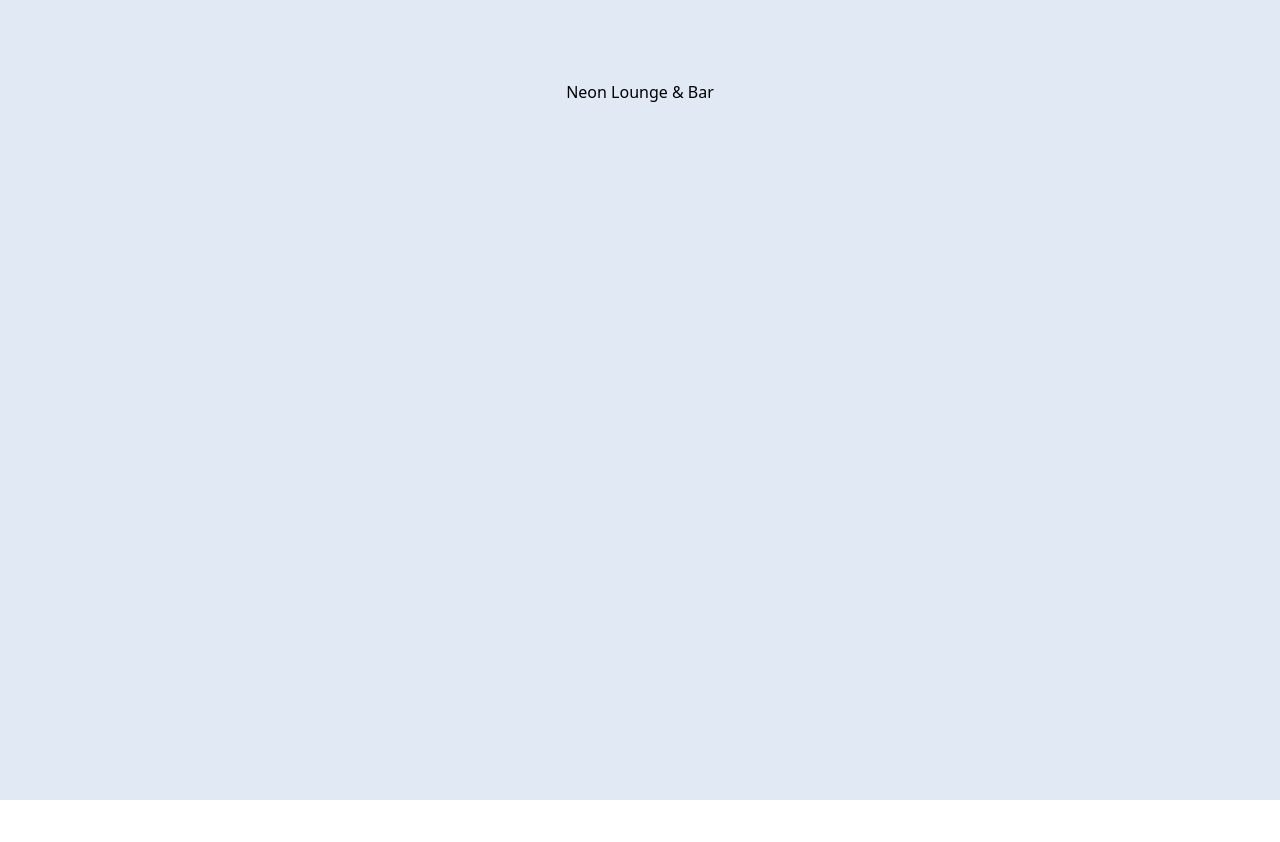
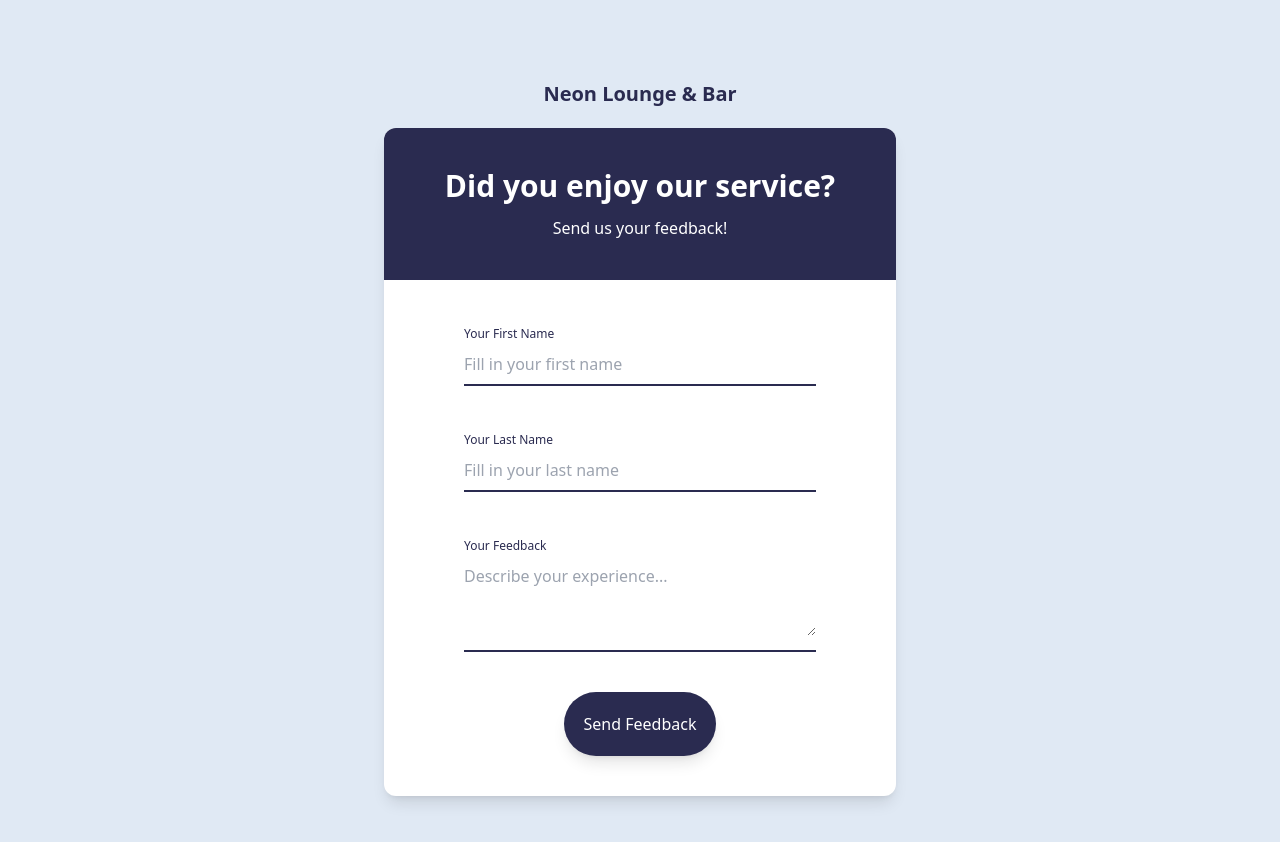
Before and after one commit to dpkreativ/feedback-form-template, a Next.js app: page / in a window 1280 px wide. Shown: the top 842 px of the page. Before the commit the page ends 800 px from the top, so only its background shows below. Built offline with nearby package versions, Linux system fonts and the light colour scheme.

Commit message:
Create and import feedback form - Created FeedbackForm.js component - Imported FeedbackForm component into index.js

```diff
--- /dev/null
+++ b/components/FeedbackForm.js
@@ -0,0 +1,54 @@
+import { Button, Input, TextArea } from './Inputs';
+
+export default function FeedbackForm() {
+  async function handleSubmit(e) {
+    e.preventDefault();
+  }
+
+  return (
+    <form
+      className="bg-white rounded-xl shadow-lg my-5"
+      onSubmit={handleSubmit}
+    >
+      {/* Form Header */}
+      <div className="bg-[#2A2B50] p-10 rounded-t-xl text-white text-center">
+        <h2 className="text-3xl font-bold mb-3">Did you enjoy our service?</h2>
+        <h3>Send us your feedback!</h3>
+      </div>
+
+      <div className="p-10 lg:px-20 text-[#2A2B50]">
+        {/* Form Content */}
+        <div>
+          {/* First Name */}
+          <Input
+            id={`firstName`}
+            label={`Your First Name`}
+            placeholder={`Fill in your first name`}
+            type={`text`}
+            onChange={(e) => console.log(e)}
+          />
+
+          {/* Last Name */}
+          <Input
+            id={`lastName`}
+            label={`Your Last Name`}
+            placeholder={`Fill in your last name`}
+            type={`text`}
+            onChange={(e) => console.log(e)}
+          />
+
+          {/* Feedback */}
+          <TextArea
+            id={`feedback`}
+            label={`Your Feedback`}
+            placeholder={`Describe your experience...`}
+            onChange={(e) => console.log(e)}
+          />
+        </div>
+
+        {/* Submit Button */}
+        <Button type={`submit`}>Send Feedback</Button>
+      </div>
+    </form>
+  );
+}
--- a/pages/index.js
+++ b/pages/index.js
@@ -1,4 +1,5 @@
 import Head from 'next/head';
+import FeedbackForm from '../components/FeedbackForm';
 import HomeLayout from '../components/layouts/HomeLayout';
 
 export default function Home() {
@@ -13,7 +14,14 @@ export default function Home() {
         <link rel="icon" href="/favicon.ico" />
       </Head>
 
-      <HomeLayout>Neon Lounge &amp; Bar</HomeLayout>
+      <HomeLayout>
+        <section className="w-full max-w-lg">
+          <h1 className="text-center mb-5 text-xl text-[#2A2B50] font-bold">
+            Neon Lounge &amp; Bar
+          </h1>
+          <FeedbackForm />
+        </section>
+      </HomeLayout>
     </div>
   );
 }
```
